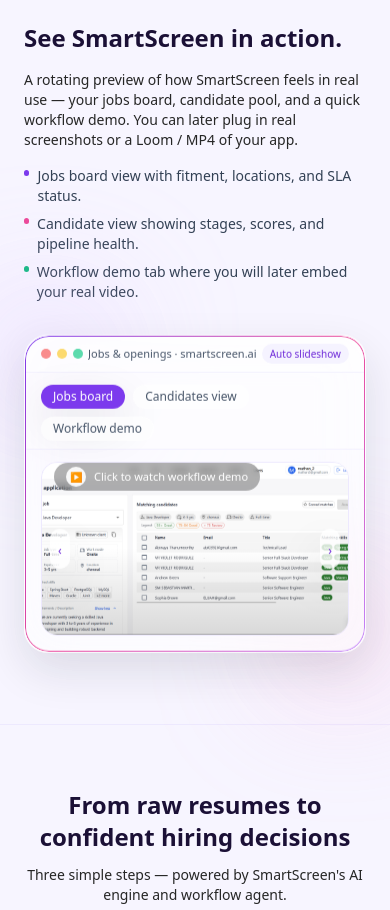
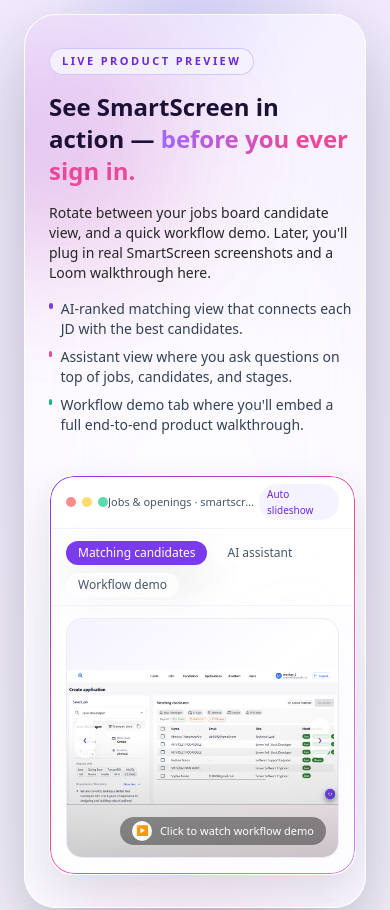
Before and after one commit to MathanGit-1/smartscreen_website, a React (Vite) app: page / in a window 390 px wide. Shown: the part 5840-6750 px from the top of the page. Built offline with nearby package versions, Linux system fonts and the light colour scheme.

Commit message:
code updated

```diff
--- a/src/App.tsx
+++ b/src/App.tsx
@@ -1545,34 +1545,102 @@
   </div>
 </section>
 
-        {/* PRODUCT PREVIEW / CAROUSEL + VIDEO with arrows */}
-        <section className="border-t border-violet-100 bg-brand-light/80 py-16 md:py-20">
-          <div className="container space-y-10">
-            <div className="grid gap-10 md:grid-cols-[minmax(0,0.9fr)_minmax(0,1.1fr)] md:items-center">
+        {/* PRODUCT PREVIEW / CAROUSEL + VIDEO with arrows – glass band */}
+        <section
+          className="relative border-t border-violet-100
+                     bg-gradient-to-b from-[#f2ebff] via-[#f6f0ff] to-[#f8f5ff]
+                     py-14 md:py-20"
+        >
+          {/* band glows */}
+          <div
+            className="pointer-events-none absolute inset-x-0 top-0 h-40
+                       bg-[radial-gradient(circle_at_top,_rgba(129,140,248,0.35),transparent_60%)]
+                       opacity-80"
+          />
+          <div
+            className="pointer-events-none absolute inset-x-0 bottom-0 h-44
+                       bg-[radial-gradient(circle_at_bottom,_rgba(244,114,182,0.32),transparent_60%)]
+                       opacity-80"
+          />
+          {/* inner vignette */}
+          <div
+            className="pointer-events-none absolute inset-x-6 inset-y-4
+                       rounded-[44px]
+                       bg-[radial-gradient(circle_at_center,_rgba(255,255,255,0.9),transparent_65%)]
+                       opacity-90"
+          />
+
+          <div className="container">
+            <motion.div
+              initial={{ opacity: 0, y: 30 }}
+              whileInView={{ opacity: 1, y: 0 }}
+              viewport={{ once: true, amount: 0.4 }}
+              transition={{ duration: 0.55, ease: "easeOut" }}
+              className="relative mx-auto max-w-6xl overflow-hidden rounded-[32px]
+                         border border-white/80 bg-white/35
+                         shadow-[0_32px_80px_rgba(15,23,42,0.28)]
+                         backdrop-blur-2xl px-6 py-8 md:px-10 md:py-10"
+            >
+              {/* inner glows + mesh */}
+              <div
+                className="pointer-events-none absolute -left-24 top-0 h-64 w-64
+                           rounded-full bg-gradient-to-br
+                           from-brand-primary/30 via-brand-neon/24 to-brand-accent/30
+                           blur-3xl opacity-85"
+              />
+              <div
+                className="pointer-events-none absolute -right-24 bottom-0 h-64 w-64
+                           rounded-full bg-gradient-to-br
+                           from-pink-400/28 via-violet-500/28 to-sky-400/28
+                           blur-3xl opacity-85"
+              />
+              <div
+                className="pointer-events-none absolute inset-0
+                           bg-[linear-gradient(120deg,rgba(255,255,255,0.14)_1px,transparent_1px),
+                               linear-gradient(-120deg,rgba(199,210,254,0.22)_1px,transparent_1px)]
+                           bg-[length:200px_200px]
+                           opacity-40 mix-blend-soft-light"
+              />
+
+              <div className="relative grid gap-10 md:grid-cols-[minmax(0,0.9fr)_minmax(0,1.1fr)] md:items-center">
                 {/* Text column */}
                 <div className="space-y-4">
+                  <div className="inline-flex items-center rounded-full border border-violet-300/70 bg-violet-50/90 px-3 py-1 text-[11px] font-semibold uppercase tracking-[0.22em] text-violet-700">
+                    Live product preview
+                  </div>
                   <h2 className="text-2xl font-semibold text-brand-dark md:text-3xl">
-                  See SmartScreen in action.
+                    See SmartScreen in action —{" "}
+                    <span className="bg-gradient-to-r from-brand-primaryLight via-brand-neon to-brand-accent bg-clip-text text-transparent">
+                      before you ever sign in.
+                    </span>
                   </h2>
                   <p className="text-sm text-neutral-800 md:text-base">
-                  A rotating preview of how SmartScreen feels in real use —
-                  your jobs board, candidate pool, and a quick workflow demo.
-                  You can later plug in real screenshots or a Loom / MP4 of your
-                  app.
+                    Rotate between your jobs board candidate view, and a quick
+                    workflow demo. Later, you&apos;ll plug in real SmartScreen screenshots
+                    and a Loom walkthrough here.
                   </p>
+
                   <ul className="mt-2 space-y-2 text-sm text-slate-700">
                     <li className="flex gap-2">
                       <span className="mt-1 h-1.5 w-1.5 rounded-full bg-brand-primary" />
-                    Jobs board view with fitment, locations, and SLA status.
+                      <span>
+                        AI-ranked matching view that connects each JD with the best
+                        candidates.
+                      </span>
                     </li>
                     <li className="flex gap-2">
                       <span className="mt-1 h-1.5 w-1.5 rounded-full bg-brand-accent" />
-                    Candidate view showing stages, scores, and pipeline health.
+                      <span>
+                        Assistant view where you ask questions on top of jobs,
+                        candidates, and stages.
+                      </span>
                     </li>
                     <li className="flex gap-2">
                       <span className="mt-1 h-1.5 w-1.5 rounded-full bg-emerald-500" />
-                    Workflow demo tab where you will later embed your real
-                    video.
+                      <span>
+                        Workflow demo tab where you&apos;ll embed a full end-to-end
+                        product walkthrough.
+                      </span>
                     </li>
                   </ul>
                 </div>
@@ -1583,16 +1651,12 @@
                   whileInView={{ opacity: 1, y: 0, scale: 1 }}
                   viewport={{ once: true, amount: 0.5 }}
                   transition={{ duration: 0.6, ease: "easeOut" }}
-                className="relative animate-float-slow"
-              >
-                {/* Glows */}
-                <div className="absolute -left-10 -top-10 h-32 w-32 rounded-full bg-purple-300/40 blur-3xl" />
-                <div className="absolute -right-10 -bottom-10 h-32 w-32 rounded-full bg-pink-300/40 blur-3xl" />
-
+                  className="relative"
+                >
                   {/* Glass card with browser chrome + carousel */}
-                <div className="gradient-border relative overflow-hidden rounded-3xl border border-white/60 bg-white/60 shadow-soft backdrop-blur-xl">
+                  <div className="gradient-border relative overflow-hidden rounded-3xl border border-white/70 bg-white/70 shadow-soft backdrop-blur-xl">
                     {/* Browser chrome */}
-                  <div className="flex items-center justify-between border-b border-violet-100/60 bg-white/70 px-4 py-2 text-xs text-slate-600">
+                    <div className="flex items-center justify-between border-b border-violet-100/60 bg-white/80 px-4 py-2 text-xs text-slate-600">
                       <div className="flex items-center gap-1.5">
                         <span className="h-2.5 w-2.5 rounded-full bg-red-400/80" />
                         <span className="h-2.5 w-2.5 rounded-full bg-amber-300/80" />
@@ -1607,10 +1671,10 @@
                     </div>
 
                     {/* Carousel tabs */}
-                  <div className="flex flex-wrap gap-2 border-b border-violet-100/60 bg-white/40 px-4 pb-2 pt-3 text-xs">
+                    <div className="flex flex-wrap gap-2 border-b border-violet-100/60 bg-white/60 px-4 pb-2 pt-3 text-xs">
                       {[
-                      { key: "jobs", label: "Jobs board" },
-                      { key: "candidates", label: "Candidates view" },
+                        { key: "jobs", label: "Matching candidates" },
+                        { key: "candidates", label: "AI assistant" },
                         { key: "video", label: "Workflow demo" },
                       ].map((item) => (
                         <button
@@ -1619,7 +1683,7 @@
                           className={`rounded-full px-3 py-1 font-medium transition ${
                             activePreview === item.key
                               ? "bg-violet-600 text-white shadow-soft"
-                            : "bg-white/70 text-slate-600 hover:bg-violet-50"
+                              : "bg-white/80 text-slate-600 hover:bg-violet-50"
                           }`}
                         >
                           {item.label}
@@ -1629,24 +1693,31 @@
 
                     {/* Media area */}
                     <div className="relative px-4 pb-4 pt-3">
-                    <div className="relative aspect-video overflow-hidden rounded-2xl border border-violet-100 bg-gradient-to-br from-violet-50 via-white to-pink-50">
+                      <div
+                        className="relative overflow-hidden rounded-2xl border border-violet-100
+                                   bg-gradient-to-br from-violet-50 via-white to-pink-50
+                                   flex items-center justify-center
+                                   h-[240px] md:h-[300px] lg:h-[340px]"
+                      >
                         {activePreview === "jobs" && (
                           <img
                             src={heroMatchingCandidates}
                             alt="SmartScreen jobs & matching candidates view"
-                          className="h-full w-full object-cover"
+                            className="block h-full w-full object-contain"
                           />
                         )}
+
                         {activePreview === "candidates" && (
                           <img
                             src={heroAssistantResponse}
                             alt="SmartScreen AI assistant responding on hiring data"
-                          className="h-full w-full object-cover"
+                            className="block h-full w-full object-contain"
                           />
                         )}
+
                         {activePreview === "video" && (
                           <video
-                          className="h-full w-full rounded-2xl object-cover"
+                            className="block h-full w-full object-contain rounded-2xl"
                             controls
                             poster="https://www.w3schools.com/html/pic_trulli.jpg"
                           >
@@ -1663,10 +1734,10 @@
                           <button
                             type="button"
                             onClick={() => setActivePreview("video")}
-                          className="absolute inset-0 flex items:end justify:end bg-gradient-to-t from-black/15 via-black/0 to-transparent px-3 pb-3 text-[11px] text-white"
-                        >
-                          <span className="inline-flex items-center gap-2 rounded-full bg-black/30 px-3 py-1 backdrop-blur-sm">
-                            <span className="flex h-5 w-5 items-center justify-center rounded-full bg-white/90 text-[10px] text-brand-primary">
+                            className="absolute inset-0 flex items-end justify-end bg-gradient-to-t from-black/20 via-black/0 to-transparent px-3 pb-3 text-[11px] text-white"
+                          >
+                            <span className="inline-flex items-center gap-2 rounded-full bg-black/40 px-3 py-1 backdrop-blur-sm">
+                              <span className="flex h-5 w-5 items-center justify-center rounded-full bg-white/95 text-[10px] text-brand-primary">
                                 ▶
                               </span>
                               <span>Click to watch workflow demo</span>
@@ -1674,18 +1745,18 @@
                           </button>
                         )}
 
-                      {/* Left / Right arrows for this mini slider */}
+                        {/* Left / Right arrows for mini slider */}
                         <button
                           type="button"
                           onClick={goPrevPreview}
-                        className="absolute left-2 top-1/2 -translate-y-1/2 rounded-full bg-white/80 p-2 shadow-soft hover:bg-violet-50"
+                          className="absolute left-2 top-1/2 -translate-y-1/2 rounded-full bg-white/85 p-2 shadow-soft hover:bg-violet-50"
                         >
                           <span className="text-xs text-violet-700">‹</span>
                         </button>
                         <button
                           type="button"
                           onClick={goNextPreview}
-                        className="absolute right-2 top-1/2 -translate-y-1/2 rounded-full bg-white/80 p-2 shadow-soft hover:bg-violet-50"
+                          className="absolute right-2 top-1/2 -translate-y-1/2 rounded-full bg-white/85 p-2 shadow-soft hover:bg-violet-50"
                         >
                           <span className="text-xs text-violet-700">›</span>
                         </button>
@@ -1694,6 +1765,7 @@
                   </div>
                 </motion.div>
               </div>
+            </motion.div>
           </div>
         </section>
 
@@ -1747,6 +1819,100 @@
                 </motion.div>
               ))}
             </div>
+          </div>
+        </section>
+
+                {/* FEATURE GRID – 10 core capabilities */}
+        <section className="border-t border-violet-100 bg-white py-16 md:py-20">
+          <div className="container space-y-10">
+            {/* Header */}
+            <div className="max-w-3xl">
+              <h2 className="text-2xl font-semibold text-brand-dark md:text-3xl">
+                Everything you need in one hiring workspace.
+              </h2>
+              <p className="mt-3 text-sm text-neutral-800 md:text-base">
+                SmartScreen replaces scattered tools with one clean system — for JDs,
+                resumes, shortlists, and workflows — designed specifically for
+                modern hiring teams.
+              </p>
+            </div>
+
+            {/* Grid */}
+            <div className="grid gap-5 md:grid-cols-2 lg:grid-cols-3">
+              {[
+                {
+                  label: "AI JD parsing",
+                  desc: "Drop in a job description and get a clean, structured JD with skills, location, and experience extracted automatically.",
+                },
+                {
+                  label: "Bulk resume upload",
+                  desc: "Upload resumes in bulk from portals or drives. SmartScreen parses PDFs/DOCs and builds a searchable candidate pool.",
+                },
+                {
+                  label: "Fitment scores per role",
+                  desc: "See AI-calculated fitment scores for every candidate against each JD, based on skills, location, and experience.",
+                },
+                {
+                  label: "Candidate 360° view",
+                  desc: "One profile per candidate with skills, tags, preferred locations, history across roles, and last-contacted details.",
+                },
+                {
+                  label: "Jobs board with SLA",
+                  desc: "Prioritised list of open roles with SLA, status, age, and risk indicators — so nothing silently goes off-track.",
+                },
+                {
+                  label: "Custom stages per client",
+                  desc: "Design workflows that match each client’s process — screening, interview panels, offers — without messy spreadsheets.",
+                },
+                {
+                  label: "Powerful search & filters",
+                  desc: "Search by skills, location, experience, status, or tags. Build usable shortlists in seconds instead of digging in portals.",
+                },
+                {
+                  label: "Notes & collaboration",
+                  desc: "Keep feedback, comments, and history inside the candidate and role — not spread across WhatsApp and email threads.",
+                },
+                {
+                  label: "AI assistant on your data",
+                  desc: "Ask questions like “top 10 fits for this role” or “who moved stages this week?” and get answers from live SmartScreen data.",
+                },
+                {
+                  label: "Multi-client & exports",
+                  desc: "Serve multiple clients from one workspace with clean separation, and export shortlists or pipelines to XLS/CSV when needed.",
+                },
+              ].map((feature, idx) => (
+                <motion.div
+                  key={feature.label}
+                  initial={{ opacity: 0, y: 18 }}
+                  whileInView={{ opacity: 1, y: 0 }}
+                  viewport={{ once: true, amount: 0.35 }}
+                  transition={{ duration: 0.35, delay: idx * 0.03 }}
+                  className="group relative overflow-hidden rounded-3xl border border-violet-100 bg-gradient-to-br from-white via-violet-50/40 to-white px-5 py-5 shadow-[0_10px_26px_rgba(15,23,42,0.12)]"
+                >
+                  {/* subtle corner glow */}
+                  <div className="pointer-events-none absolute -right-10 -top-10 h-20 w-20 rounded-full bg-gradient-to-br from-brand-primary/12 via-brand-neon/12 to-brand-accent/18 blur-2xl opacity-80 group-hover:opacity-100" />
+
+                  <div className="relative space-y-2">
+                    <div className="flex items-center gap-2">
+                      <div className="flex h-7 w-7 items-center justify-center rounded-2xl bg-gradient-to-br from-brand-primary/20 via-brand-neon/20 to-brand-accent/25 text-[13px] text-brand-primary">
+                        <span>✓</span>
+                      </div>
+                      <span className="text-xs font-medium uppercase tracking-[0.16em] text-violet-600">
+                        Feature {String(idx + 1).padStart(2, "0")}
+                      </span>
+                    </div>
+
+                    <h3 className="text-sm font-semibold text-brand-dark md:text-[15px]">
+                      {feature.label}
+                    </h3>
+                    <p className="text-xs text-neutral-800 md:text-[13px] leading-relaxed">
+                      {feature.desc}
+                    </p>
+                  </div>
+                </motion.div>
+              ))}
+            </div>
+
           </div>
         </section>
 
```
Lines whose indentation alone changed are shown as unchanged.
